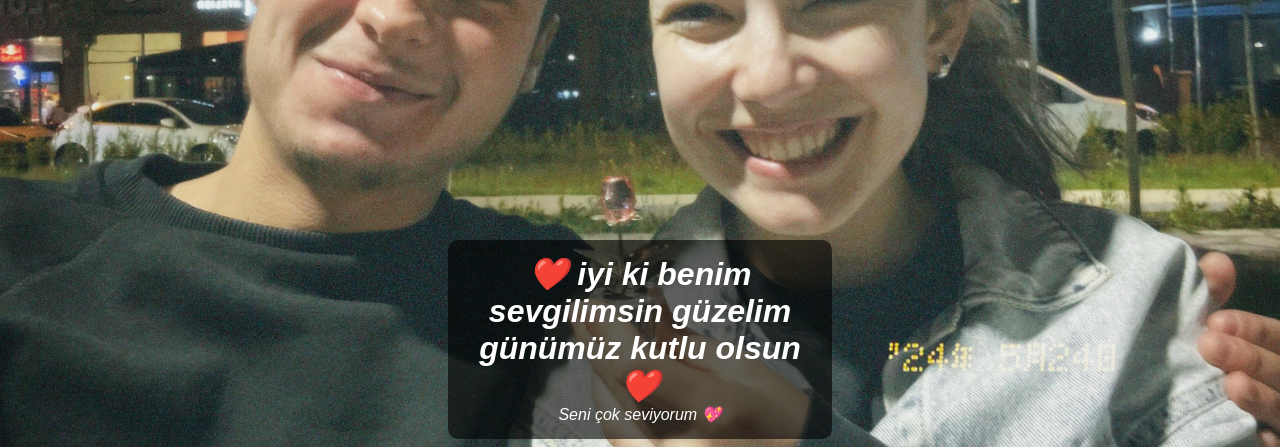
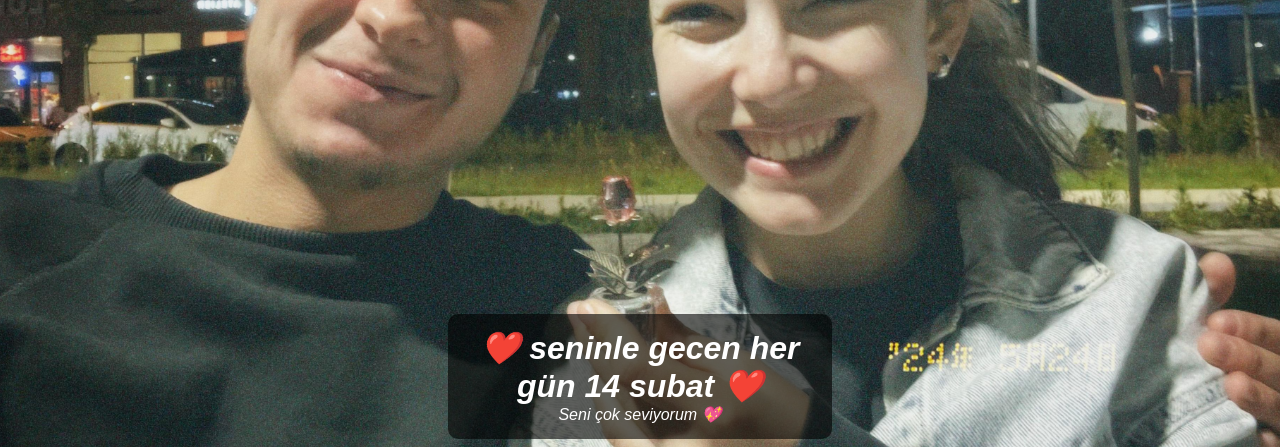
Before and after one commit to theycallmeuzun/website, a Flask app: page / in a window 1280 px wide. Shown: the part 353-800 px from the top of the page. Run offline with Flask 3, Linux system fonts and the light colour scheme.

Commit message:
Güncelleme yaptım

```diff
--- a/templates/index.html
+++ b/templates/index.html
@@ -52,7 +52,7 @@ p {
     </audio>
 
     <div class="container">
-        <h1>❤️ iyi ki benim sevgilimsin güzelim günümüz kutlu olsun ❤️</h1>
+        <h1>❤️  seninle gecen her gün 14 subat ❤️</h1>
         <p> Seni çok seviyorum 💖</p>
     </div>
 </body>
```
